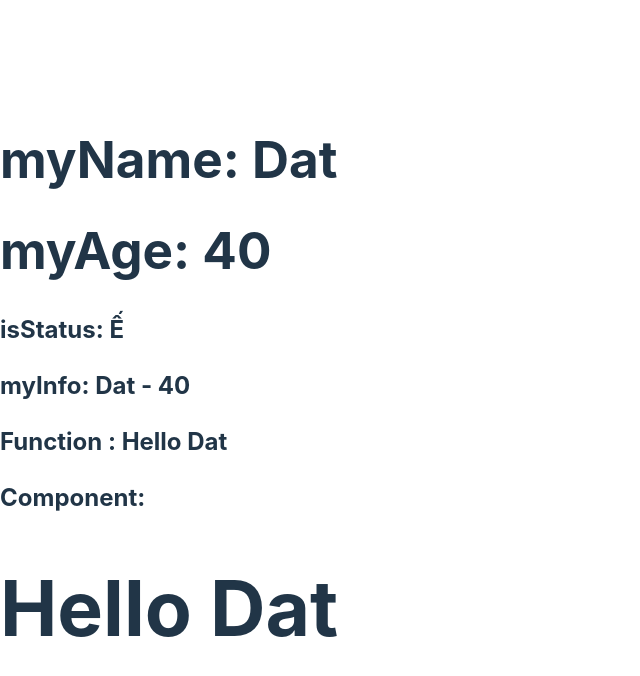
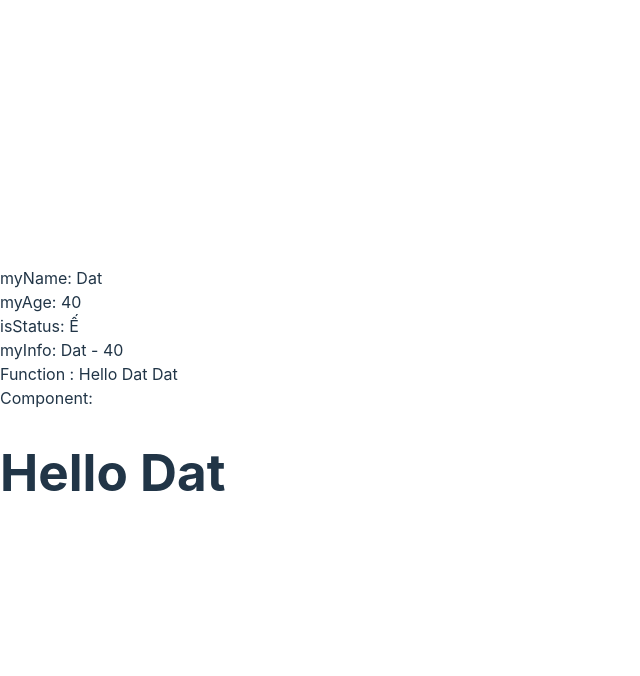
Before and after one commit to datlt2306/FPL-WEB209, a React (Vite) app: page / in a window 1280 px wide. Shown: the top 676 px of the page, without its empty margins (0-640 px from the left). Built offline with nearby package versions, Linux system fonts and the light colour scheme.

Commit message:
Buổi 1 - Commit 3
Cách sử dụng props

```diff
--- a/src/App.tsx
+++ b/src/App.tsx
@@ -32,3 +32,7 @@ function App() {
 }
 
 export default App
+
+
+
+//
--- /dev/null
+++ b/src/components/ShowName.tsx
@@ -0,0 +1,4 @@
+function ShowName() {
+    return <h1>Hello Dat</h1>;
+}
+export default ShowName;
--- a/src/main.tsx
+++ b/src/main.tsx
@@ -1,14 +1,19 @@
-import ReactDOM from 'react-dom/client'
-import './index.css'
-import React from 'react'
+import React from 'react';
+import ReactDOM from 'react-dom/client';
+import './index.css';
 
 
-function showName(): string {
-  return `Hello Dat`;
+interface propsType {
+  name: string,
+  age?: number
 }
 
-function ShowName(){
-  return <h1>Hello Dat</h1>
+function showName({ name }: propsType): string {
+  return `Hello Dat ${name}`;
+}
+
+function ShowName({ name }: propsType): JSX.Element {
+  return React.createElement('h1', null, `Hello ${name}`);
 }
 
 const myName: string = 'Dat';
@@ -22,11 +27,11 @@ const myInfo: { name: string, age: number, status: boolean} = {
 
 ReactDOM.createRoot(document.getElementById('root')!).render(
   <div className="content">
-  <h1>myName: {myName}</h1>
-  <h1>myAge: {myAge}</h1>
-  <h2>isStatus: {isStatus ? 'Đã chết': 'Ế'}</h2>
-  <h2>myInfo: { myInfo.name} - {myInfo.age}</h2>
-  <h2>Function : {showName()}</h2>
-  <h2>Component:<ShowName /></h2>
+  <div>myName: {myName}</div>
+  <div>myAge: {myAge}</div>
+  <div>isStatus: {isStatus ? 'Đã chết': 'Ế'}</div>
+  <div>myInfo: { myInfo.name} - {myInfo.age}</div>
+  <div>Function : {showName({ name: "Dat", age: 20})}</div>
+  <div>Component:<ShowName name="Dat" age={20} /></div>
 </div>
 )
```
